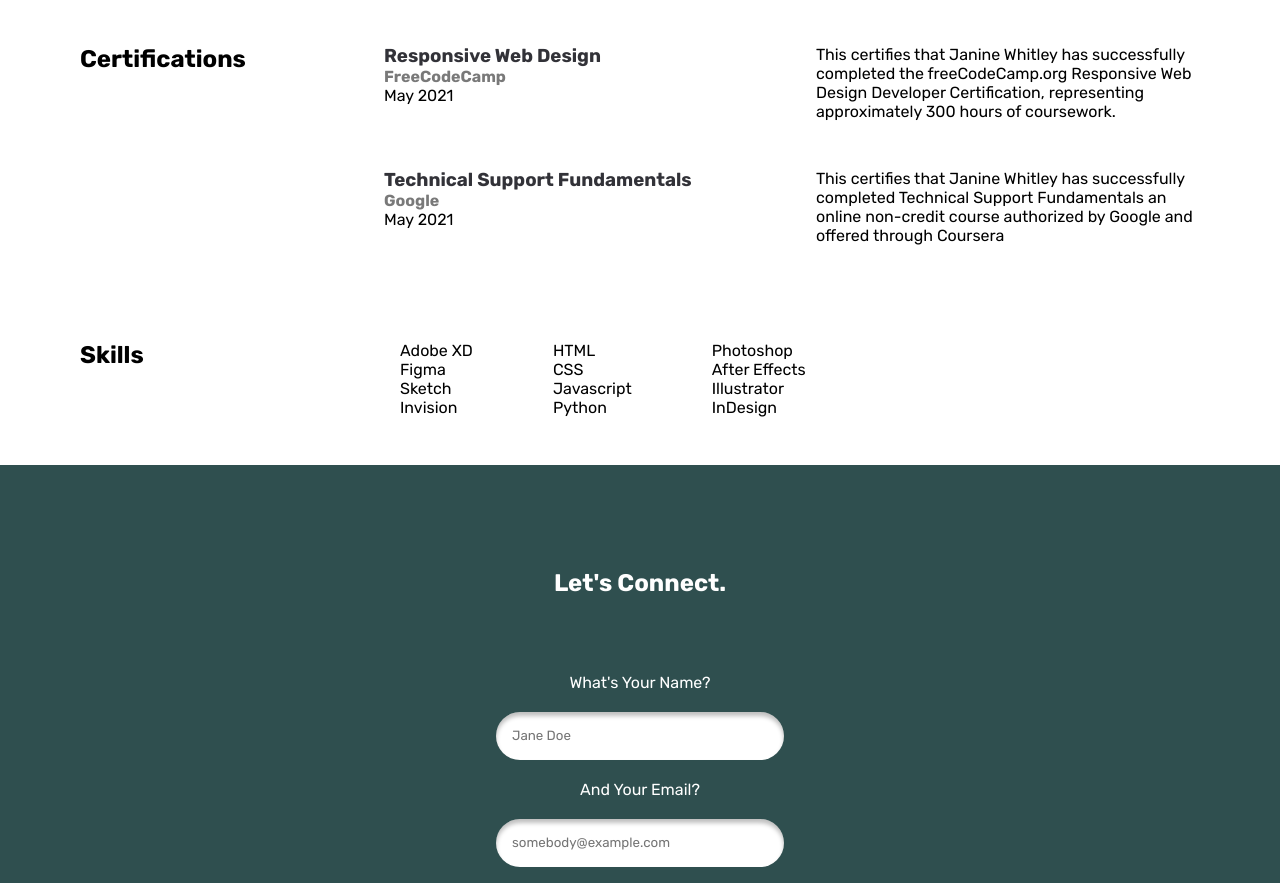
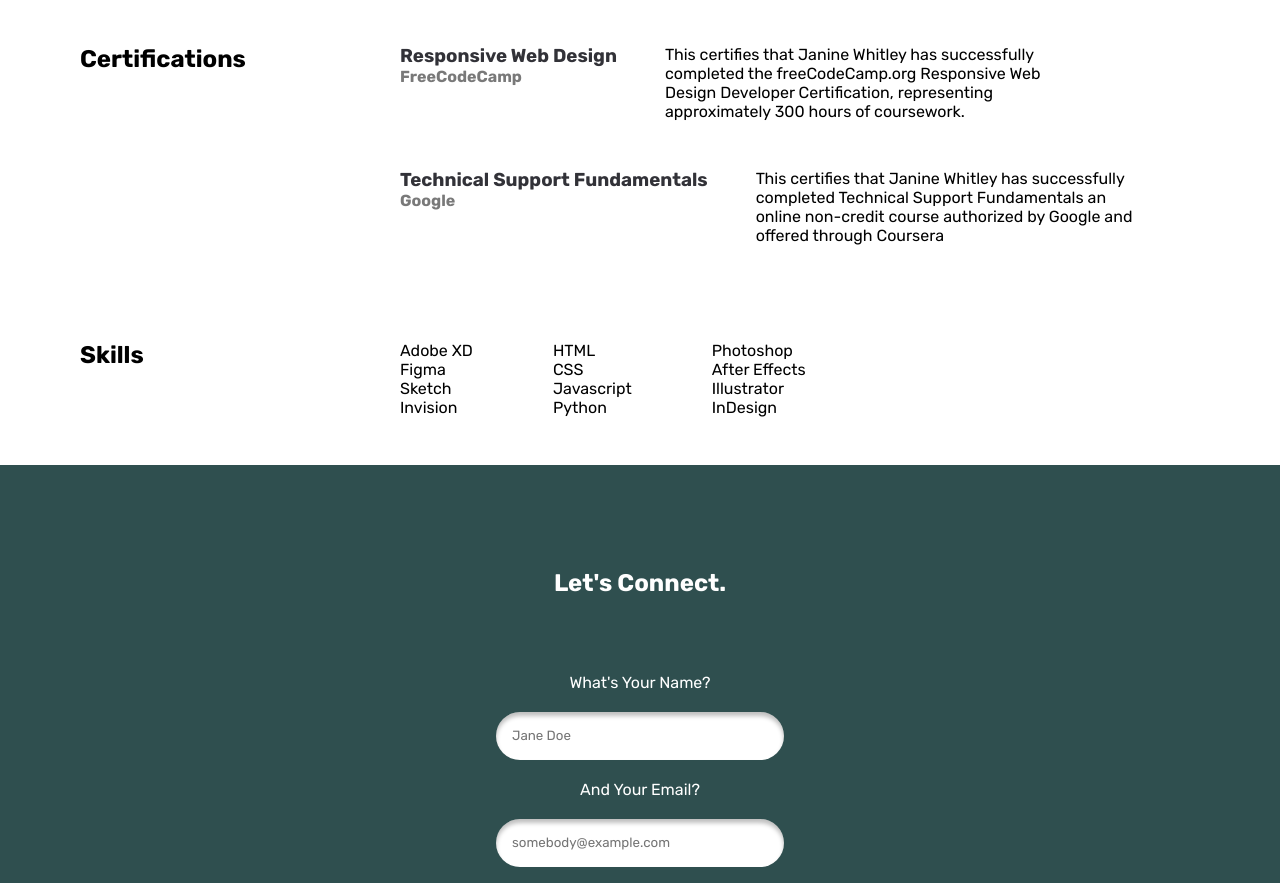
Before and after one commit to janinewhitley/janinewhitley.github.io, a plain HTML site: page index.html in a window 1280 px wide. Shown: the part 4116-4999 px from the top of the page. Drawn offline with Linux system fonts and the light colour scheme.

Commit message:
removed date on certification section

```diff
--- a/index.html
+++ b/index.html
@@ -4,7 +4,7 @@
     <title>Janine Whitley</title>
     <meta charset="UTF-8">
     <meta name="viewport" content="width=device-width, initial-scale=1">
-    <meta name="keywords" content="janine whitley, janine, web developer, web designer, ux design, ui design, ux portfolio, web portfolio">
+    <meta name="keywords" content="janine whitley, janine, web developer, web designer, ux design, ui design, ux portfolio, web portfolio, creative director, product designer, project manager">
     <meta name="author" content="Janine Whitley">
     <meta name="description" content="Janine Whitley's design portfolio">
     <meta http-equiv="X-UA-Compatible" content="ie=edge">
@@ -162,7 +162,6 @@
         <div>
           <h3>Responsive Web Design</h3>
           <h4>FreeCodeCamp</h4>
-          <p>May 2021</p>
         </div>
         <div class="certificate-description">
             <p>This certifies that Janine Whitley has successfully completed the freeCodeCamp.org Responsive Web Design Developer Certification, representing approximately 300 hours of coursework.</p>
@@ -172,7 +171,6 @@
       <div>
         <h3>Technical Support Fundamentals</h3>
         <h4>Google</h4>
-        <p>May 2021</p>
         </div>
         <div class="certificate-description">
         <p>This certifies that Janine Whitley has successfully completed Technical Support Fundamentals an online non-credit course authorized by Google and offered through Coursera</p>
```
